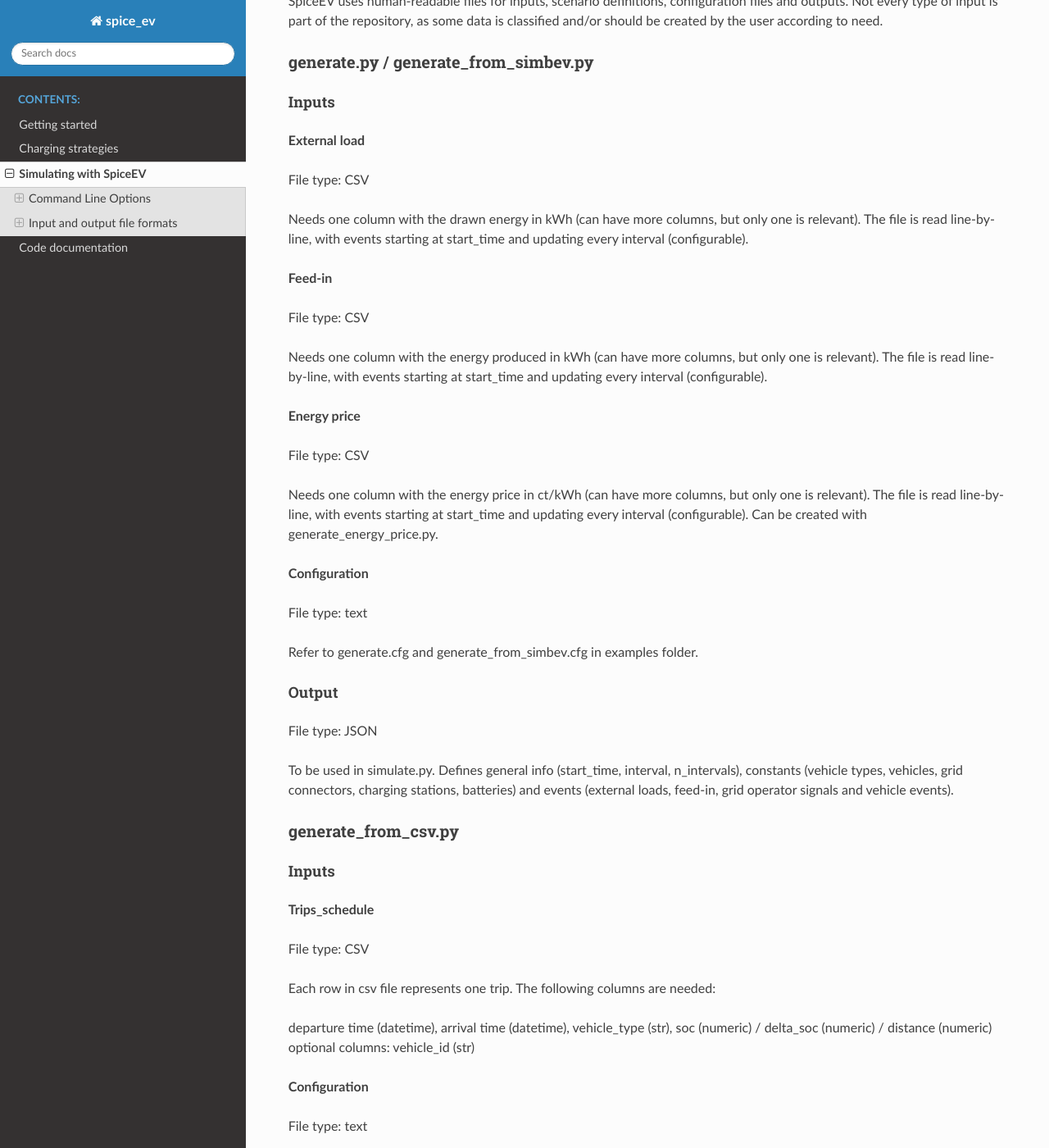
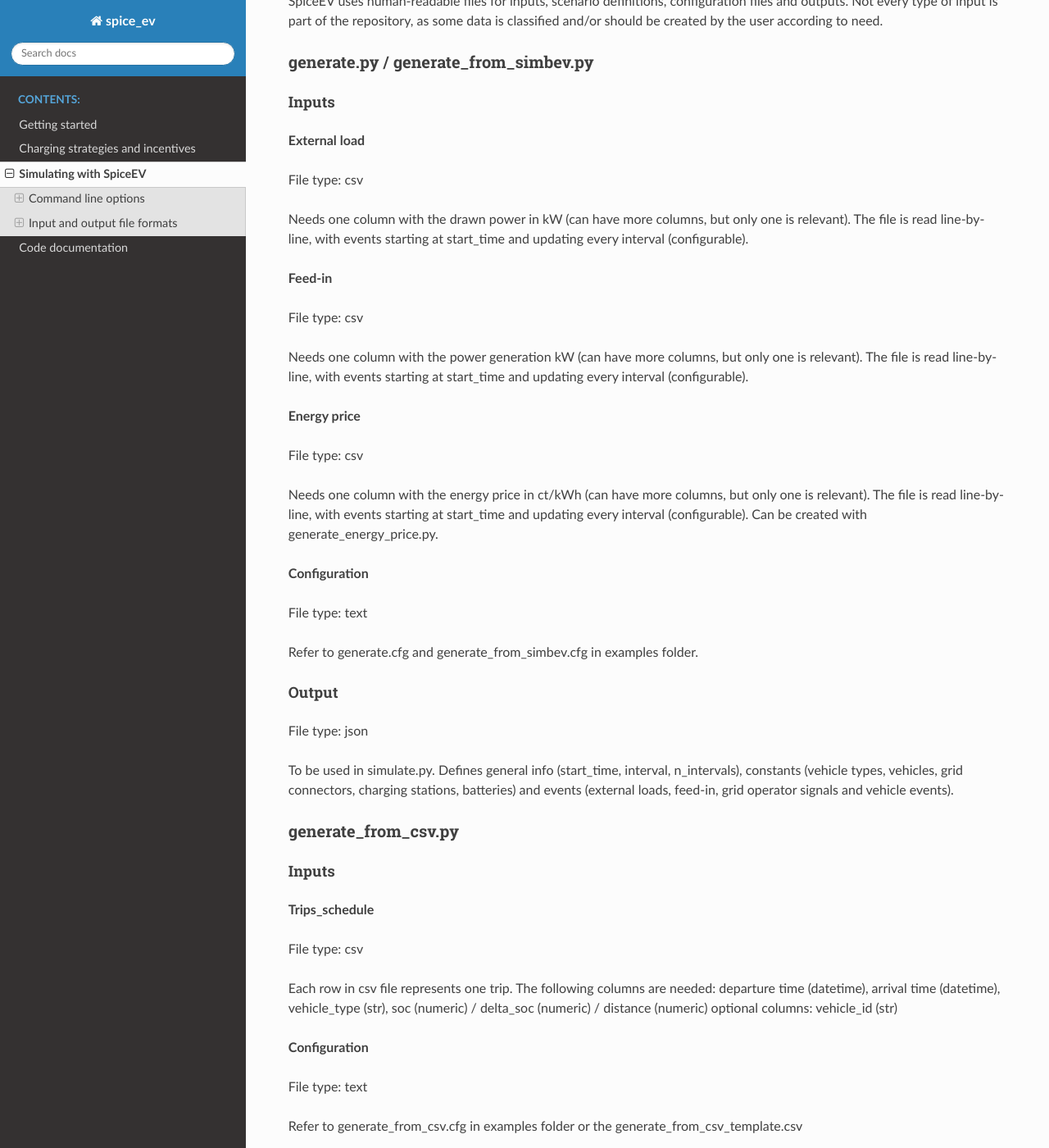
Before and after one commit to rl-institut/spice_ev, a Sphinx documentation site: the page built from doc/source/simulating_with_spiceev.rst, in a window 1280 px wide and 1400 px high, scrolled down 5642 px. Shown: the whole window at 82% size. Built offline with Sphinx 7.4.7 and the Read the Docs theme 2.0.0, drawn with Linux system fonts in a browser that asks for light colours; some of the changed text lies outside the part shown.

Commit message:
minor changes

```diff
--- a/doc/source/getting_started.rst
+++ b/doc/source/getting_started.rst
@@ -20,10 +20,10 @@ First steps
 Run SpiceEV
 -----------
 
-In order to run a simulation with SpiceEV you need to first generate your `scenario.json`, which then serves as the input for your simulation. There are several exemplary :ref:`generate <generate>` -scripts where you can,
+In order to run a simulation with SpiceEV you need to first generate your `scenario.json`, which then serves as the input for your simulation. There are several exemplary :ref:`Generate <generate>` -scripts where you can,
 e.g. generate trips for certain vehicles by random functions or load your vehicle schedules from a csv file. For now we use the `generate.py` script to create random trips for a number of predefined vehicles. Vehicles
 should be defined in a `vehicle_type.json` and be added to your input arguments. See `examples/vehicle_types.json` for some exemplary vehicles.
-You can define your input arguments in the command line or open a config file (e.g. `examples/generate.cfg`) to set your variables. For an overview over all command line options see section :ref:`command line options <command_line_options>`.
+You can define your input arguments in the command line or open a config file (e.g. `examples/generate.cfg`) to set your variables. For an overview over all command line options see section :ref:`Command line options <command_line_options>`.
 
 In order to generate a 7-day scenario with 10 vehicles of different types and 15 minute timesteps with command line options, type:
 
--- a/doc/source/index.rst
+++ b/doc/source/index.rst
@@ -6,13 +6,13 @@ Welcome to the documentation of SpiceEV - Simulation Program for Individual Char
 
 SpiceEV is a tool to simulate different charging strategies for a defined set of vehicles and corresponding trips to and from charging stations. The output shows load profiles of the vehicle battery, the
 corresponding charging station, the grid connector as well as the electricity price and, if applicable, the stationary batteries. Each vehicle is by default connected to a separate charging station.
-All charging stations of one location can be connected to one grid connector with a defined maximum power. Some charging strategies only allow for one grid connector, please check  :ref:`charging strategies <charging_strategies>` for more information.\
+All charging stations of one location can be connected to one grid connector with a defined maximum power. Some charging strategies only allow for one grid connector, please check  :ref:`Charging strategies <charging_strategies>` for more information.\
 
 The input of SpiceEV is given by a `scenario.json` file. The `scenario.json` contains information about the vehicles and their specific attributes (e.g. battery capacity, charging curve, etc.) as well
 as their trips from and to a specific charging station (so called vehicle events). Further, the charging stations attributes, such as its maximum power, the attached grid connector and the according electricity pricing are defined. Depending on the scenario, a certain
 foresight can be applied for grid operator signals. If applicable, stationary batteries at the grid connectors with according capacities and c_rates can be defined.
 External load profiles or feed in time series attached to a grid connector can be imported from csv files.
-The input `scenario.json` file can be generated by one of the generate scripts. See :ref:`generate <generate>` for further details.
+The input `scenario.json` file can be generated by one of the generate scripts. See :ref:`Generate <generate>` for further details.
 
 
 
@@ -21,7 +21,7 @@ The input `scenario.json` file can be generated by one of the generate scripts.
    :caption: Contents:
 
    getting_started
-   charging_strategies
+   charging_strategies_incentives
    simulating_with_spiceev
    code
 
--- a/doc/source/simulating_with_spiceev.rst
+++ b/doc/source/simulating_with_spiceev.rst
@@ -6,7 +6,7 @@ Simulating with SpiceEV
 
 .. _command_line_options:
 
-Command Line Options
+Command line options
 ====================
 
 You can set parameters through the command line or from a configuration file. If unsure, you can type `python script.py --help` to get detailed information.
@@ -259,7 +259,7 @@ Strategy options
     +-------------------+---------------+---------------------------------------------------------+
     |**Strategy option**| **default**   |              **explanation**                            |
     +-------------------+---------------+---------------------------------------------------------+
-    | LOAD_STRAT        | "collective"  | charging strategy, see above                            |
+    | LOAD_STRAT        | "collective"  | choose between individual and collective                |
     +-------------------+---------------+---------------------------------------------------------+
 
 **PeakLoadWindow**
@@ -325,19 +325,19 @@ Inputs
 
 **External load**
 
-File type: CSV
+File type: csv
 
-Needs one column with the drawn energy in kWh (can have more columns, but only one is relevant). The file is read line-by-line, with events starting at start_time and updating every interval (configurable).
+Needs one column with the drawn power in kW (can have more columns, but only one is relevant). The file is read line-by-line, with events starting at start_time and updating every interval (configurable).
 
 **Feed-in**
 
-File type: CSV
+File type: csv
 
-Needs one column with the energy produced in kWh (can have more columns, but only one is relevant). The file is read line-by-line, with events starting at start_time and updating every interval (configurable).
+Needs one column with the power generation kW (can have more columns, but only one is relevant). The file is read line-by-line, with events starting at start_time and updating every interval (configurable).
 
 **Energy price**
 
-File type: CSV
+File type: csv
 
 Needs one column with the energy price in ct/kWh (can have more columns, but only one is relevant). The file is read line-by-line, with events starting at start_time and updating every interval (configurable). Can be created with generate_energy_price.py.
 
@@ -349,7 +349,7 @@ Refer to generate.cfg and generate_from_simbev.cfg in examples folder.
 
 Output
 ......
-File type: JSON
+File type: json
 
 To be used in simulate.py. Defines general info (start_time, interval, n_intervals), constants (vehicle types, vehicles, grid connectors, charging stations, batteries) and events (external loads, feed-in, grid operator signals and vehicle events).
 
@@ -359,10 +359,9 @@ Inputs
 ......
 **Trips_schedule**
 
-File type: CSV
+File type: csv
 
 Each row in csv file represents one trip. The following columns are needed:
-
 departure time (datetime), arrival time (datetime), vehicle_type (str), soc (numeric) / delta_soc (numeric) / distance (numeric)
 optional columns: vehicle_id (str)
 
@@ -374,25 +373,13 @@ Refer to generate_from_csv.cfg in examples folder or the generate_from_csv_templ
 
 Output
 ......
-File type: JSON
+File type: json
 
-Scenario JSON
-
-generate_energy_price.py
-------------------------
-
-Inputs
-......
-
-**Configuration**
-
-File type: text
-
-Refer to price.cfg in examples folder.
+Scenario.json
 
 Output
 ......
-File type: CSV
+File type: csv
 
 To be used in generate-scripts. Columns date, time and price [ct/kWh].
 
@@ -402,21 +389,21 @@ generate_schedule.py
 
 Inputs
 ......
-** Grid operator schedule**
+** Grid situation **
 
 File type: csv
 
 Needed columns: curtailment (numeric), residual load (numeric)
 
-**Configuration**
+** Scenario **
 
-File type: text
+File type: json
 
-Refer to price.cfg in examples folder.
+Is created by generate scripts.
 
 Output
 ......
-File type: CSV
+File type: csv
 
 To be used in generate-scripts. Columns timestamp, schedule [kW], charge (0 or 1).
 
@@ -427,22 +414,16 @@ Inputs
 ......
 **Scenario (required)**
 
-File type: JSON
+File type: json
 
-Is created by generate.py or generate_from_simbev.py.
-
-**Configuration**
-
-File type: text
-
-Refer to simulate.cfg in examples folder.
+Is created by generate scripts.
 
 Output (optional)
 .................
 
-File type: CSV
+File type: csv
 
-All power values are in kWh.
+All power values are in kW.
 
 +-------------------------------------+---------------------------------------------------------------------------+
 | **Column**                          | **Description**                                                           |
@@ -453,11 +434,11 @@ All power values are in kWh.
 +-------------------------------------+---------------------------------------------------------------------------+
 | grid power	                      | power drawn from grid                                                     |
 +-------------------------------------+---------------------------------------------------------------------------+
-| ext. loads	                      | sum of external loads, e.g. building power (omitted if not present)       |
+| ext. load 	                      | sum of external loads, e.g. building power (omitted if not present)       |
 +-------------------------------------+---------------------------------------------------------------------------+
-| feed-in 	                      | sum of renewable energy sources feed-in power (omitted if not present)    |
+| feed-in    	                      | sum of renewable energy sources feed-in power (omitted if not present)    |
 +-------------------------------------+---------------------------------------------------------------------------+
-| surplus 	                      | unused power from feed-in (omitted if no feed-in present)                 |
+| flex min and max 	              | minimum and maximum flexibility per timestep                              |
 +-------------------------------------+---------------------------------------------------------------------------+
 | sum CS power                        | total of power drawn by charging stations                                 |
 +-------------------------------------+---------------------------------------------------------------------------+
@@ -465,7 +446,7 @@ All power values are in kWh.
 +-------------------------------------+---------------------------------------------------------------------------+
 | # occupied CS                       |	number of charging stations with a vehicle connected to it                |
 +-------------------------------------+---------------------------------------------------------------------------+
-| #occupied for each SimBEV use-cases |	SimBEV only                                                               |
+| # occupied for each SimBEV use-cases|	SimBEV only                                                               |
 +-------------------------------------+---------------------------------------------------------------------------+
 | CS name                             |	power at each charging station                                            |
 +-------------------------------------+---------------------------------------------------------------------------+
```
Also changed, not shown: doc/source/charging_strategies_incentives.rst (renamed from doc/source/charging_strategies.rst, +6 -6 lines).
